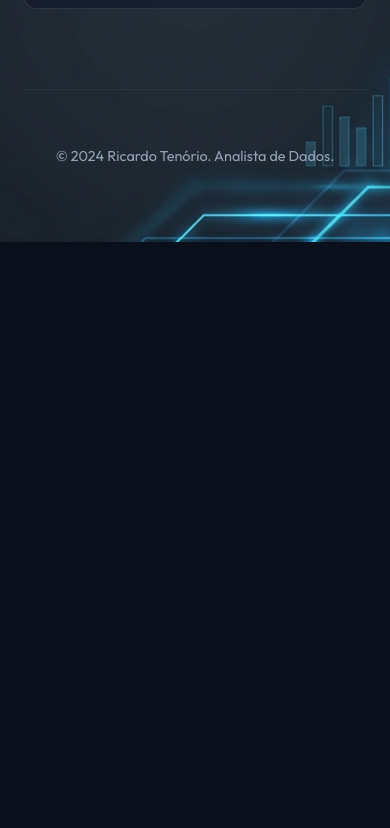
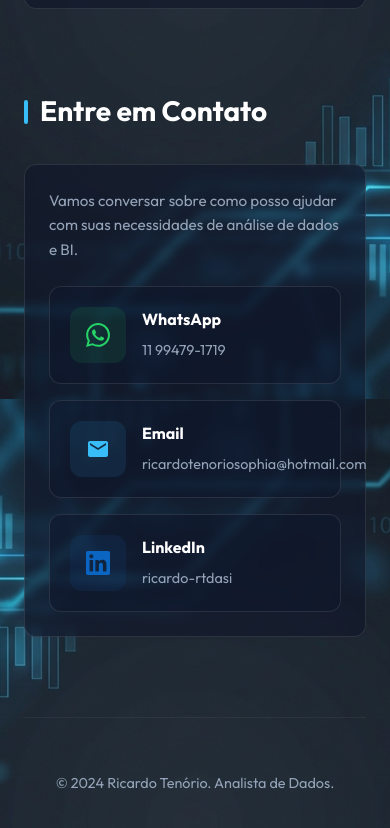
Before and after one commit to TenorioDevfullStack/Portif-lio-Ricardo, a plain HTML site: page index.html in a window 390 px wide. Shown: the part 2977-3805 px from the top of the page. Before the commit the page ends 3219 px from the top, so only its background shows below. Drawn offline with Linux system fonts and the light colour scheme.

Commit message:
feat: add contact information section
- Add dedicated contact section with WhatsApp, Email, and LinkedIn
- Include branded icons for each contact method
- WhatsApp: 11 994791719
- Email: ricardotenoriosophia@hotmail.com
- LinkedIn: ricardo-rtdasi
- Add hover effects and responsive grid layout

```diff
--- a/index.html
+++ b/index.html
@@ -319,6 +319,33 @@
         }
       }
 
+      /* Contact Items */
+      .contact-item {
+        display: flex;
+        align-items: center;
+        gap: 16px;
+        padding: 20px;
+        background: var(--card-bg);
+        border: 1px solid var(--card-border);
+        border-radius: 12px;
+        text-decoration: none;
+        transition: all 0.3s ease;
+      }
+      .contact-item:hover {
+        transform: translateY(-4px);
+        border-color: var(--accent);
+        background: rgba(255, 255, 255, 0.05);
+      }
+      .contact-icon {
+        width: 56px;
+        height: 56px;
+        border-radius: 12px;
+        display: flex;
+        align-items: center;
+        justify-content: center;
+        flex-shrink: 0;
+      }
+
       /* Footer */
       footer {
         text-align: center;
@@ -522,6 +549,55 @@
         </div>
       </section>
 
+      <section id="contato">
+        <h2>Entre em Contato</h2>
+        <div class="card">
+          <p style="margin-bottom: 24px; color: var(--text-muted);">
+            Vamos conversar sobre como posso ajudar com suas necessidades de análise de dados e BI.
+          </p>
+          <div style="display: grid; grid-template-columns: repeat(auto-fit, minmax(250px, 1fr)); gap: 16px;">
+            <!-- WhatsApp -->
+            <a href="https://wa.me/5511994791719" class="contact-item" target="_blank" rel="noopener noreferrer">
+              <div class="contact-icon" style="background: rgba(37, 211, 102, 0.1);">
+                <svg width="24" height="24" viewBox="0 0 24 24" fill="none" xmlns="http://www.w3.org/2000/svg">
+                  <path d="M17.472 14.382c-.297-.149-1.758-.867-2.03-.967-.273-.099-.471-.148-.67.15-.197.297-.767.966-.94 1.164-.173.199-.347.223-.644.075-.297-.15-1.255-.463-2.39-1.475-.883-.788-1.48-1.761-1.653-2.059-.173-.297-.018-.458.13-.606.134-.133.298-.347.446-.52.149-.174.198-.298.298-.497.099-.198.05-.371-.025-.52-.075-.149-.669-1.612-.916-2.207-.242-.579-.487-.5-.669-.51-.173-.008-.371-.01-.57-.01-.198 0-.52.074-.792.372-.272.297-1.04 1.016-1.04 2.479 0 1.462 1.065 2.875 1.213 3.074.149.198 2.096 3.2 5.077 4.487.709.306 1.262.489 1.694.625.712.227 1.36.195 1.871.118.571-.085 1.758-.719 2.006-1.413.248-.694.248-1.289.173-1.413-.074-.124-.272-.198-.57-.347m-5.421 7.403h-.004a9.87 9.87 0 01-5.031-1.378l-.361-.214-3.741.982.998-3.648-.235-.374a9.86 9.86 0 01-1.51-5.26c.001-5.45 4.436-9.884 9.888-9.884 2.64 0 5.122 1.03 6.988 2.898a9.825 9.825 0 012.893 6.994c-.003 5.45-4.437 9.884-9.885 9.884m8.413-18.297A11.815 11.815 0 0012.05 0C5.495 0 .16 5.335.157 11.892c0 2.096.547 4.142 1.588 5.945L.057 24l6.305-1.654a11.882 11.882 0 005.683 1.448h.005c6.554 0 11.89-5.335 11.893-11.893a11.821 11.821 0 00-3.48-8.413z" fill="#25D366"/>
+                </svg>
+              </div>
+              <div>
+                <strong style="display: block; color: #fff; margin-bottom: 4px;">WhatsApp</strong>
+                <span style="color: var(--text-muted); font-size: 0.9rem;">11 99479-1719</span>
+              </div>
+            </a>
+
+            <!-- Email -->
+            <a href="mailto:ricardotenoriosophia@hotmail.com" class="contact-item">
+              <div class="contact-icon" style="background: rgba(56, 189, 248, 0.1);">
+                <svg width="24" height="24" viewBox="0 0 24 24" fill="none" xmlns="http://www.w3.org/2000/svg">
+                  <path d="M20 4H4c-1.1 0-1.99.9-1.99 2L2 18c0 1.1.9 2 2 2h16c1.1 0 2-.9 2-2V6c0-1.1-.9-2-2-2zm0 4l-8 5-8-5V6l8 5 8-5v2z" fill="#38bdf8"/>
+                </svg>
+              </div>
+              <div>
+                <strong style="display: block; color: #fff; margin-bottom: 4px;">Email</strong>
+                <span style="color: var(--text-muted); font-size: 0.9rem;">ricardotenoriosophia@hotmail.com</span>
+              </div>
+            </a>
+
+            <!-- LinkedIn -->
+            <a href="https://www.linkedin.com/in/ricardo-rtdasi/" class="contact-item" target="_blank" rel="noopener noreferrer">
+              <div class="contact-icon" style="background: rgba(10, 102, 194, 0.1);">
+                <svg width="24" height="24" viewBox="0 0 24 24" fill="none" xmlns="http://www.w3.org/2000/svg">
+                  <path d="M20.447 20.452h-3.554v-5.569c0-1.328-.027-3.037-1.852-3.037-1.853 0-2.136 1.445-2.136 2.939v5.667H9.351V9h3.414v1.561h.046c.477-.9 1.637-1.85 3.37-1.85 3.601 0 4.267 2.37 4.267 5.455v6.286zM5.337 7.433c-1.144 0-2.063-.926-2.063-2.065 0-1.138.92-2.063 2.063-2.063 1.14 0 2.064.925 2.064 2.063 0 1.139-.925 2.065-2.064 2.065zm1.782 13.019H3.555V9h3.564v11.452zM22.225 0H1.771C.792 0 0 .774 0 1.729v20.542C0 23.227.792 24 1.771 24h20.451C23.2 24 24 23.227 24 22.271V1.729C24 .774 23.2 0 22.222 0h.003z" fill="#0A66C2"/>
+                </svg>
+              </div>
+              <div>
+                <strong style="display: block; color: #fff; margin-bottom: 4px;">LinkedIn</strong>
+                <span style="color: var(--text-muted); font-size: 0.9rem;">ricardo-rtdasi</span>
+              </div>
+            </a>
+          </div>
+        </div>
+      </section>
+
       <footer>
         <p>&copy; 2024 Ricardo Tenório. Analista de Dados.</p>
       </footer>
```
